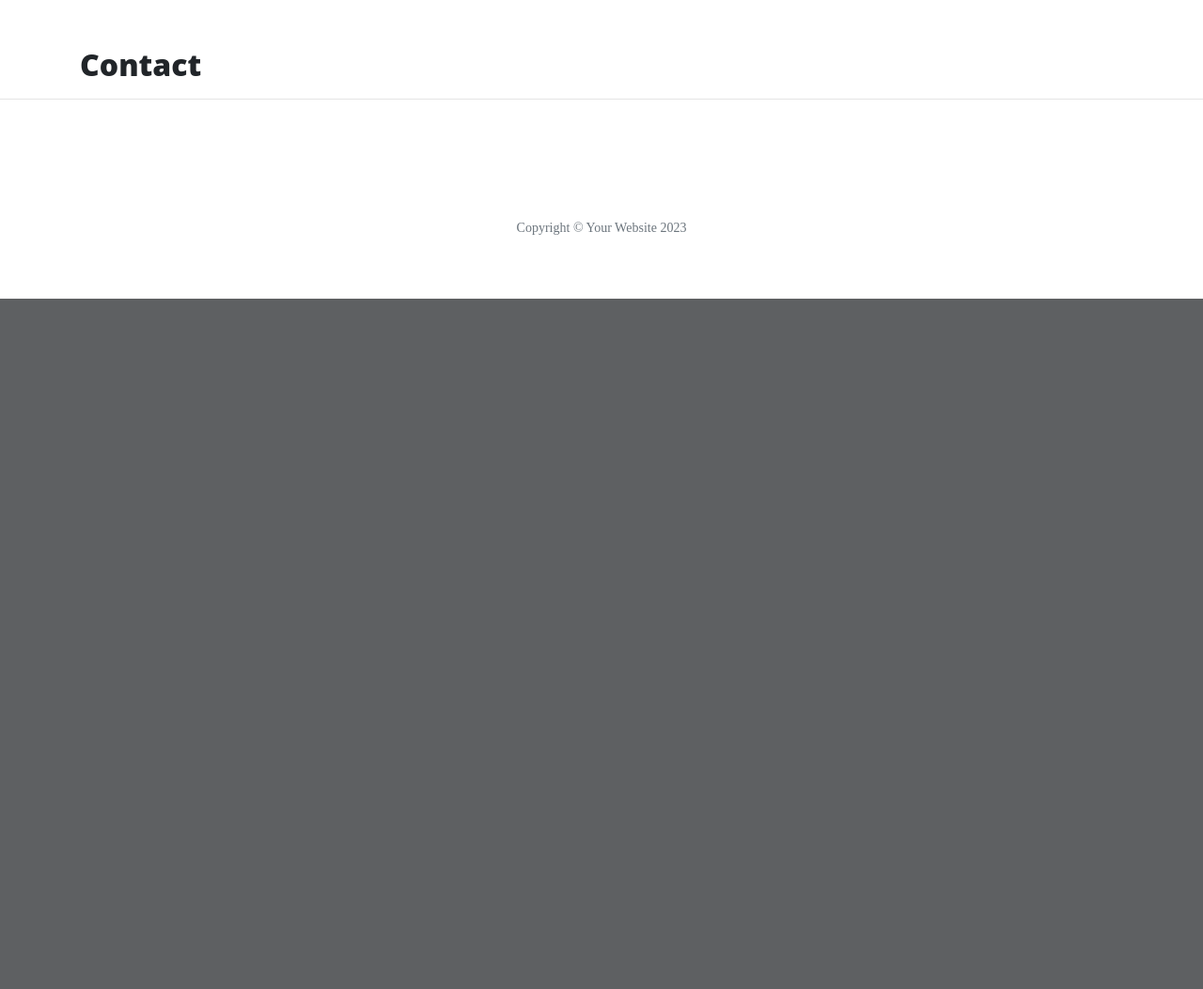
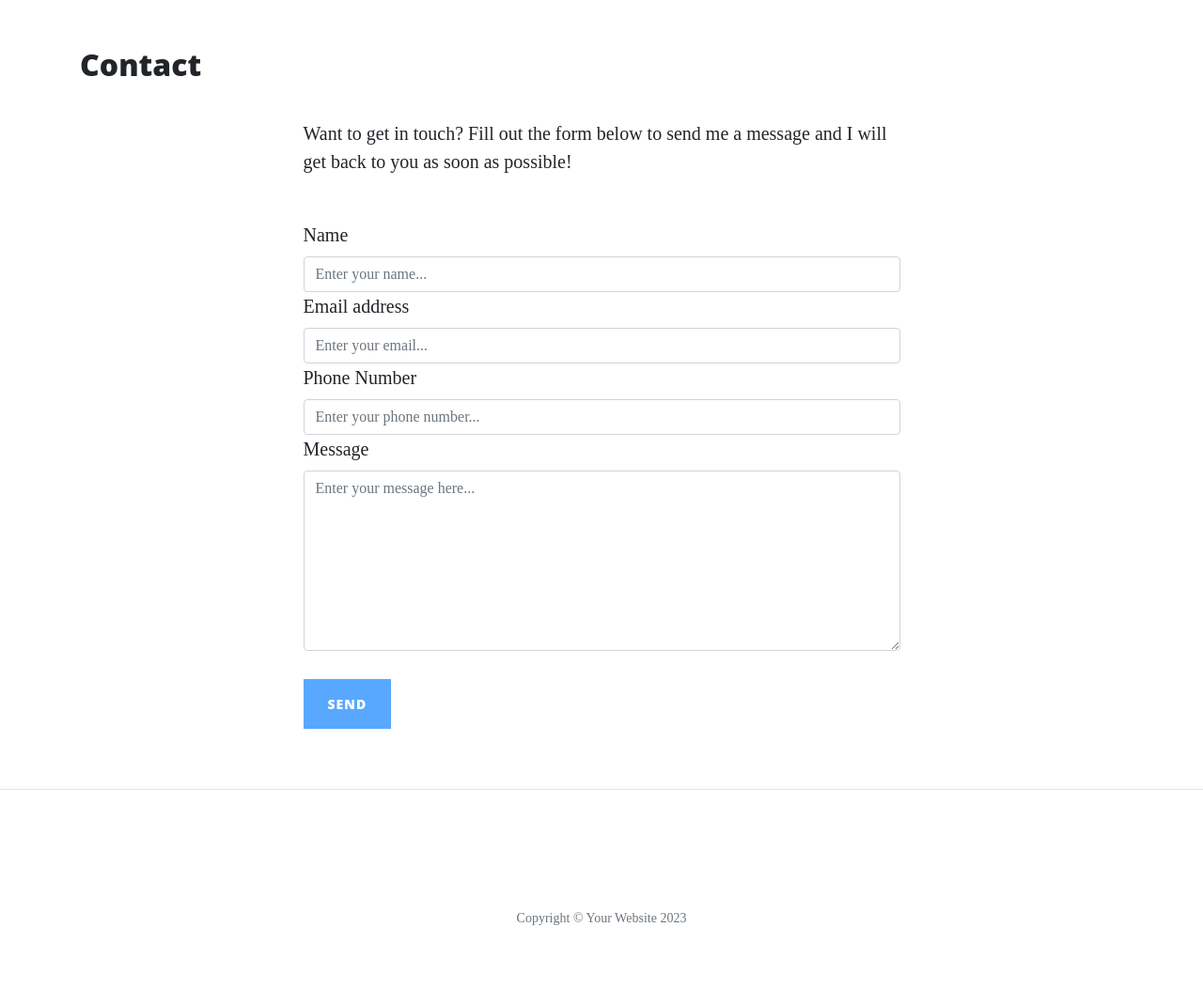
Before and after one commit to DarkoZlatarek/Thorin-and-company, a Flask app: page /contact in a window 1280 px wide. Shown: the part 628-1681 px from the top of the page at 94% size. Before the commit the page ends 946 px from the top, so only its background shows below. Run offline with Flask 2, Linux system fonts and the light colour scheme; some libraries are stand-ins or nearby versions.

Commit message:
final commit

```diff
--- a/run.py
+++ b/run.py
@@ -1,9 +1,12 @@
 import os
 import json
-from flask import Flask, render_template
+from flask import Flask, render_template, request, flash
+if os.path.exists("env.py"):
+    import env
 
 
 app = Flask(__name__)
+app.secret_key = os.environ.get("SECRET_KEY")
 
 
 @app.route("/")
@@ -19,8 +22,22 @@ def about():
     return render_template("about.html", page_title="About", company=data)
 
 
-@app.route("/contact")
+@app.route("/about/<member_name>")
+def about_member(member_name):
+    member = {}
+    with open("data/company.json", "r") as json_data:
+        data = json.load(json_data)
+        for obj in data:
+            if obj["url"] == member_name:
+                member = obj
+    return render_template("member.html", member=member)
+
+
+@app.route("/contact", methods=["GET", "POST"])
 def contact():
+    if request.method == "POST":
+        flash("Thanks {}, we have received your message".format(
+            request.form.get("name")))
     return render_template("contact.html", page_title="Contact")
 
 
--- a/templates/about.html
+++ b/templates/about.html
@@ -20,7 +20,7 @@
         {% if loop.index % 2 !=0 %}
 
             <div class="col-md-7">
-                <h3>{{ loop.index }}. {{ member.name}}</h3>
+                <h3><a href="/about/{{ member.url }}">{{ loop.index }}. {{ member.name}}</a></h3>
                 <p>
                     {{ member.description}}
                 </p>
@@ -35,7 +35,7 @@
             <img src="{{ member.image_source}}" alt="" class="featurette-image featurette-responsive">
         </div>
         <div class="col-md-7">
-            <h3>{{ loop.index }}. {{ member.name}}</h3>
+            <h3><a href="/about/{{ member.url }}">{{ loop.index }}. {{ member.name}}</a></h3>
             <p>
                 {{ member.description}}
             </p>
--- a/templates/contact.html
+++ b/templates/contact.html
@@ -1,4 +1,81 @@
 {% extends "base.html" %}
 {% block content %}
     <h2>{{ page_title }}</h2>
+
+<div class="row gx-4 gx-lg-5 justify-content-center">
+    <div class="col-md-10 col-lg-8 col-xl-7">
+
+        {% with messages = get_flashed_messages() %}
+            {% if messages %}
+                <ul class="flashes">
+                    {% for message in messages %}
+                        <li>{{ message }}</li>
+                    {% endfor %}
+                </ul>
+            {% endif %}
+        {% endwith %}
+
+        <p>Want to get in touch? Fill out the form below to send me a message and I will get back to you as soon as
+            possible!</p>
+        <div class="my-5">
+            <!-- * * * * * * * * * * * * * * *-->
+            <!-- * * SB Forms Contact Form * *-->
+            <!-- * * * * * * * * * * * * * * *-->
+            <!-- This form is pre-integrated with SB Forms.-->
+            <!-- To make this form functional, sign up at-->
+            <!-- https://startbootstrap.com/solution/contact-forms-->
+            <!-- to get an API token!-->
+            <form method="POST" id="contactForm" data-sb-form-api-token="API_TOKEN">
+                <div class="form-floating">
+                    <label for="name">Name</label>
+                    <input class="form-control" id="name" name="name" type="text" placeholder="Enter your name..."
+                        data-sb-validations="required" />
+                    <div class="invalid-feedback" data-sb-feedback="name:required">A name is required.</div>
+                </div>
+                <div class="form-floating">
+                    <label for="email">Email address</label>
+                    <input class="form-control" id="email" name="email" type="email" placeholder="Enter your email..."
+                        data-sb-validations="required,email" />
+                    <div class="invalid-feedback" data-sb-feedback="email:required">An email is required.</div>
+                    <div class="invalid-feedback" data-sb-feedback="email:email">Email is not valid.</div>
+                </div>
+                <div class="form-floating">
+                    <label for="phone">Phone Number</label>
+                    <input class="form-control" id="phone" name="phone" type="tel" placeholder="Enter your phone number..."
+                        data-sb-validations="required" />
+                    <div class="invalid-feedback" data-sb-feedback="phone:required">A phone number is required.</div>
+                </div>
+                <div class="form-floating">
+                    <label for="message">Message</label>
+                    <textarea class="form-control" id="message" name="message" placeholder="Enter your message here..."
+                        style="height: 12rem" data-sb-validations="required"></textarea>
+                    <div class="invalid-feedback" data-sb-feedback="message:required">A message is required.</div>
+                </div>
+                <br />
+                <!-- Submit success message-->
+                <!---->
+                <!-- This is what your users will see when the form-->
+                <!-- has successfully submitted-->
+                <div class="d-none" id="submitSuccessMessage">
+                    <div class="text-center mb-3">
+                        <div class="fw-bolder">Form submission successful!</div>
+                        To activate this form, sign up at
+                        <br />
+                        <a
+                            href="https://startbootstrap.com/solution/contact-forms">https://startbootstrap.com/solution/contact-forms</a>
+                    </div>
+                </div>
+                <!-- Submit error message-->
+                <!---->
+                <!-- This is what your users will see when there is-->
+                <!-- an error submitting the form-->
+                <div class="d-none" id="submitErrorMessage">
+                    <div class="text-center text-danger mb-3">Error sending message!</div>
+                </div>
+                <!-- Submit Button-->
+                <button class="btn btn-primary text-uppercase disabled" id="submitButton" type="submit">Send</button>
+            </form>
+        </div>
+    </div>
+</div>
 {% endblock %}
```
Also changed, not shown: data/company.json (+28 -14 lines), templates/member.html (added, +15 -0 lines), 1 other file.
